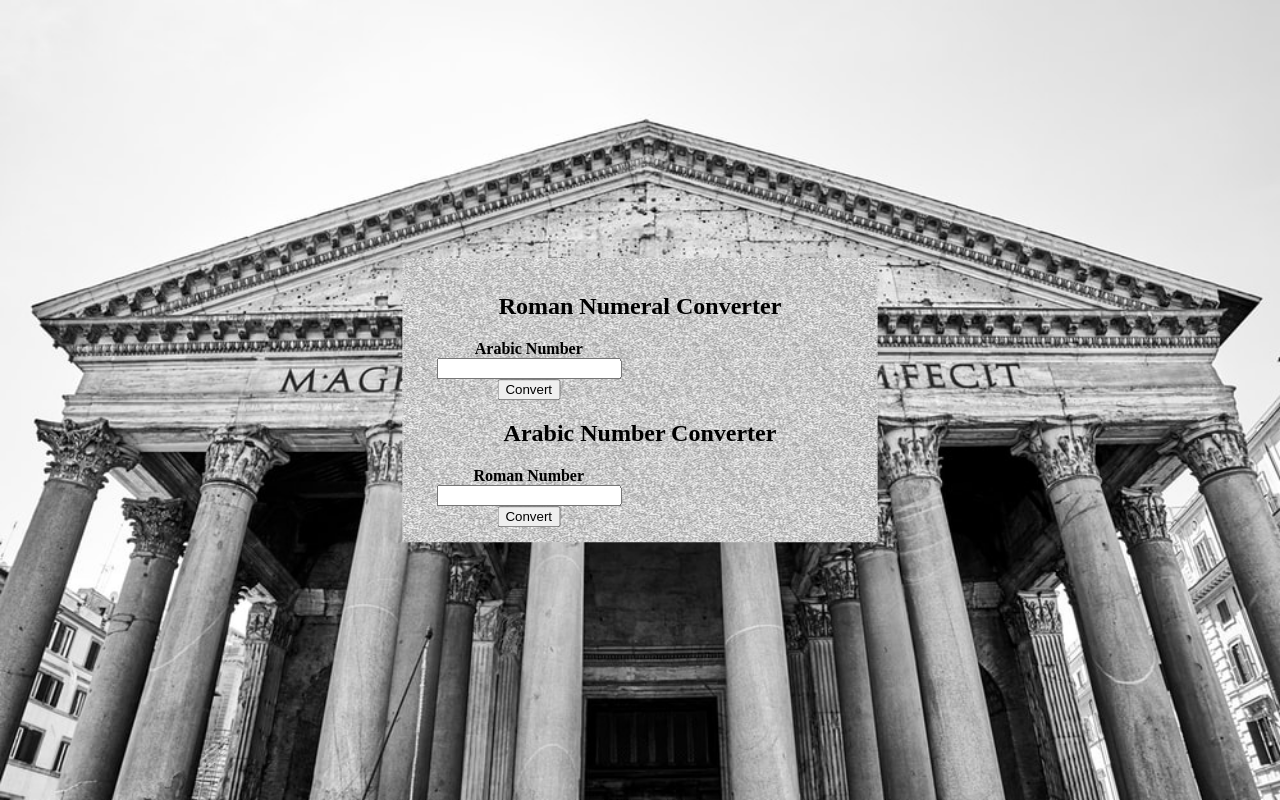
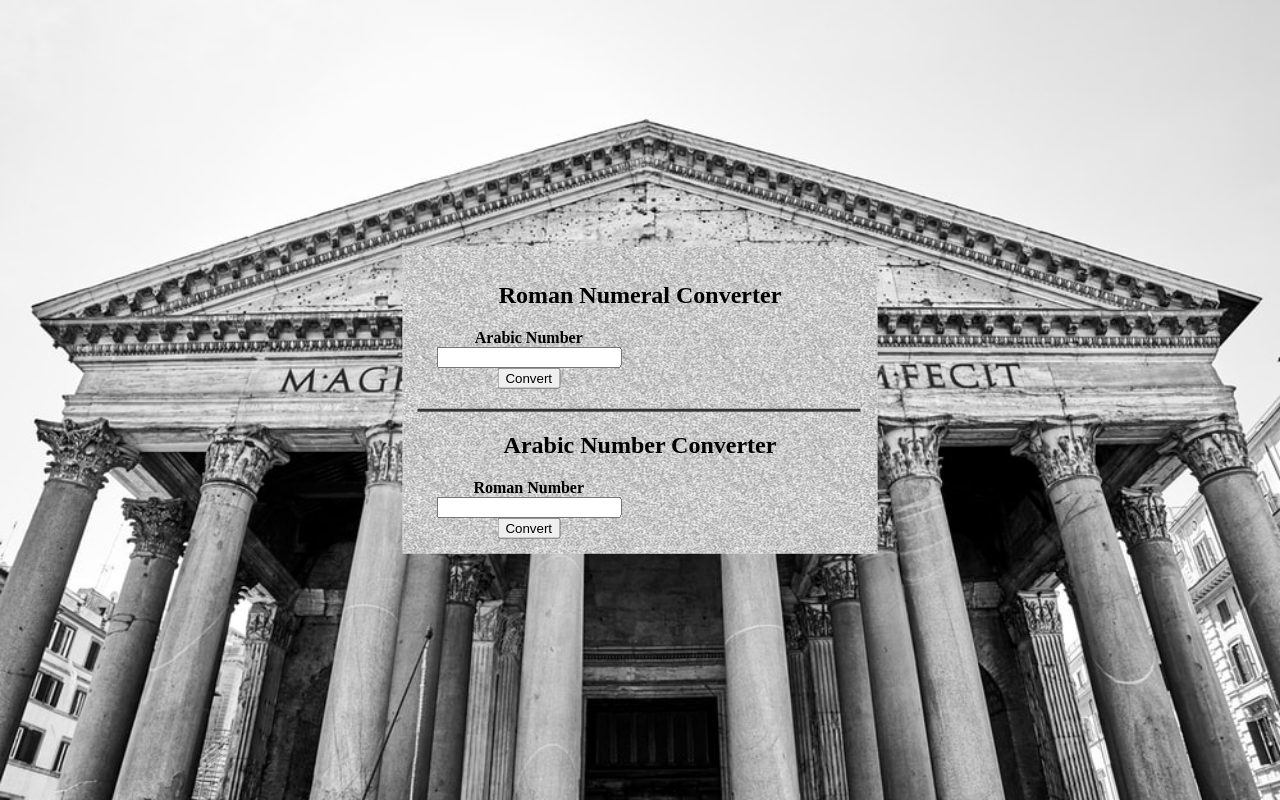
Before and after one commit to ElreyB/react-roman-numeral, a React (Create React App) app: page / in a window 1280 px wide. Built offline with nearby package versions, Linux system fonts and the light colour scheme.

Commit message:
add dividing line

```diff
--- a/src/App.js
+++ b/src/App.js
@@ -19,11 +19,19 @@ const Panel = styled.div`
   font-weight: bold;
 `;
 
+const Line = styled.div`
+  background-color: #333333;
+  width: 443px;
+  height: 3px;
+  margin-top: 20px;
+`;
+
 function App() {
   return (
     <Main>
       <Panel>
         <Form converter="roman" />
+        <Line />
         <Form converter="arabic" />
       </Panel>
     </Main>
```
